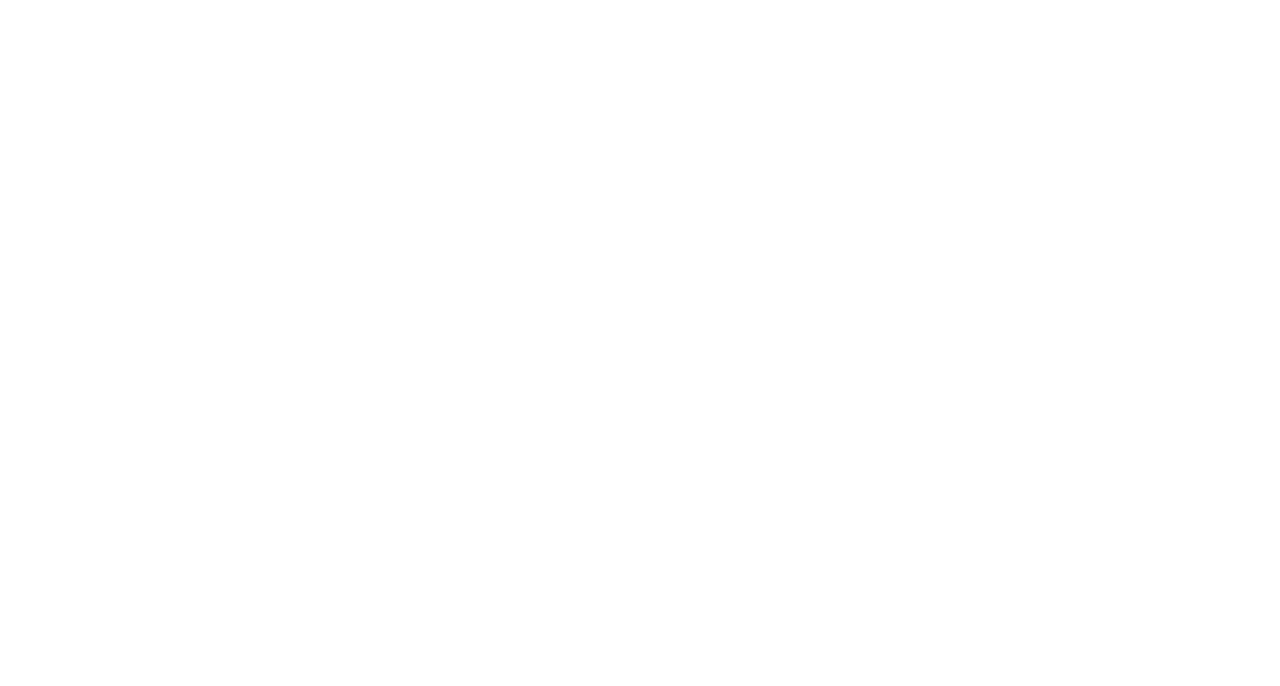
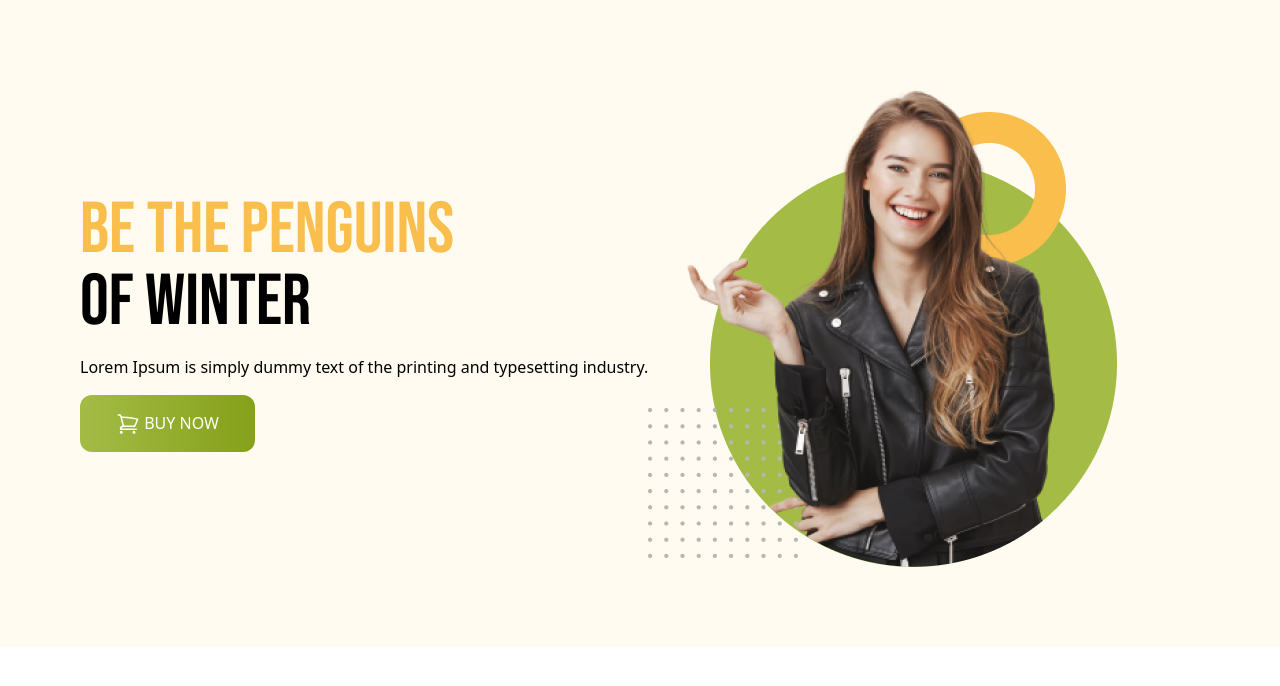
Before and after one commit to SopnilSwapon/penguin-fashion-with-tailwind, a plain HTML site: page index.html in a window 1280 px wide. Drawn offline with nearby package versions, Linux system fonts and the light colour scheme.

Commit message:
finish the banner section

```diff
--- a/index.html
+++ b/index.html
@@ -4,10 +4,40 @@
     <meta charset="UTF-8">
     <meta name="viewport" content="width=device-width, initial-scale=1.0">
     <title>Document</title>
+    <script src="https://cdn.tailwindcss.com"></script>
+    <link rel="preconnect" href="https://fonts.googleapis.com">
+<link rel="preconnect" href="https://fonts.gstatic.com" crossorigin>
+<link href="https://fonts.googleapis.com/css2?family=Bebas+Neue&display=swap" rel="stylesheet">
+<style>
+    .font{
+        font-family: 'Bebas Neue', sans-serif;
+    }
+</style>
 </head>
 <body>
-    <header>
+    <header class="bg-[#FFFBF0] px-4 md:px-20 py-20">
+        <!-- nav section -->
+        <nav>
 
+        </nav>
+        <!-- banner section -->
+        <div class="flex flex-col md:flex-row items-center">
+           <div  class="space-y-4">
+               <h1 class="font text-7xl uppercase">
+                  <span class="text-[#FABE4C]"> Be the Penguins</span>
+                  <br>
+                   of Winter</h1>
+                   <p>Lorem Ipsum is simply dummy text of the printing
+                       and typesetting industry.</p>
+                       <button class="bg-gradient-to-r from-[#A4BC46] to-[#85A019] px-9 py-4 rounded-xl text-white"><svg xmlns="http://www.w3.org/2000/svg" fill="none" viewBox="0 0 24 24" stroke-width="1.5" stroke="currentColor" class="w-6 h-6 inline">
+                        <path stroke-linecap="round" stroke-linejoin="round" d="M2.25 3h1.386c.51 0 .955.343 1.087.835l.383 1.437M7.5 14.25a3 3 0 0 0-3 3h15.75m-12.75-3h11.218c1.121-2.3 2.1-4.684 2.924-7.138a60.114 60.114 0 0 0-16.536-1.84M7.5 14.25 5.106 5.272M6 20.25a.75.75 0 1 1-1.5 0 .75.75 0 0 1 1.5 0Zm12.75 0a.75.75 0 1 1-1.5 0 .75.75 0 0 1 1.5 0Z" />
+                      </svg>
+                      BUY NOW</button>
+           </div>
+        <div>
+         <img src="./images/model.png" alt="">
+        </div>
+       </div>
     </header>
     <main>
 
--- /dev/null
+++ b/tailwind.config.js
@@ -0,0 +1,8 @@
+/** @type {import('tailwindcss').Config} */
+module.exports = {
+    content: ["./src/**/*.{html,js}"],
+    theme: {
+      extend: {},
+    },
+    plugins: [],
+  }
```
